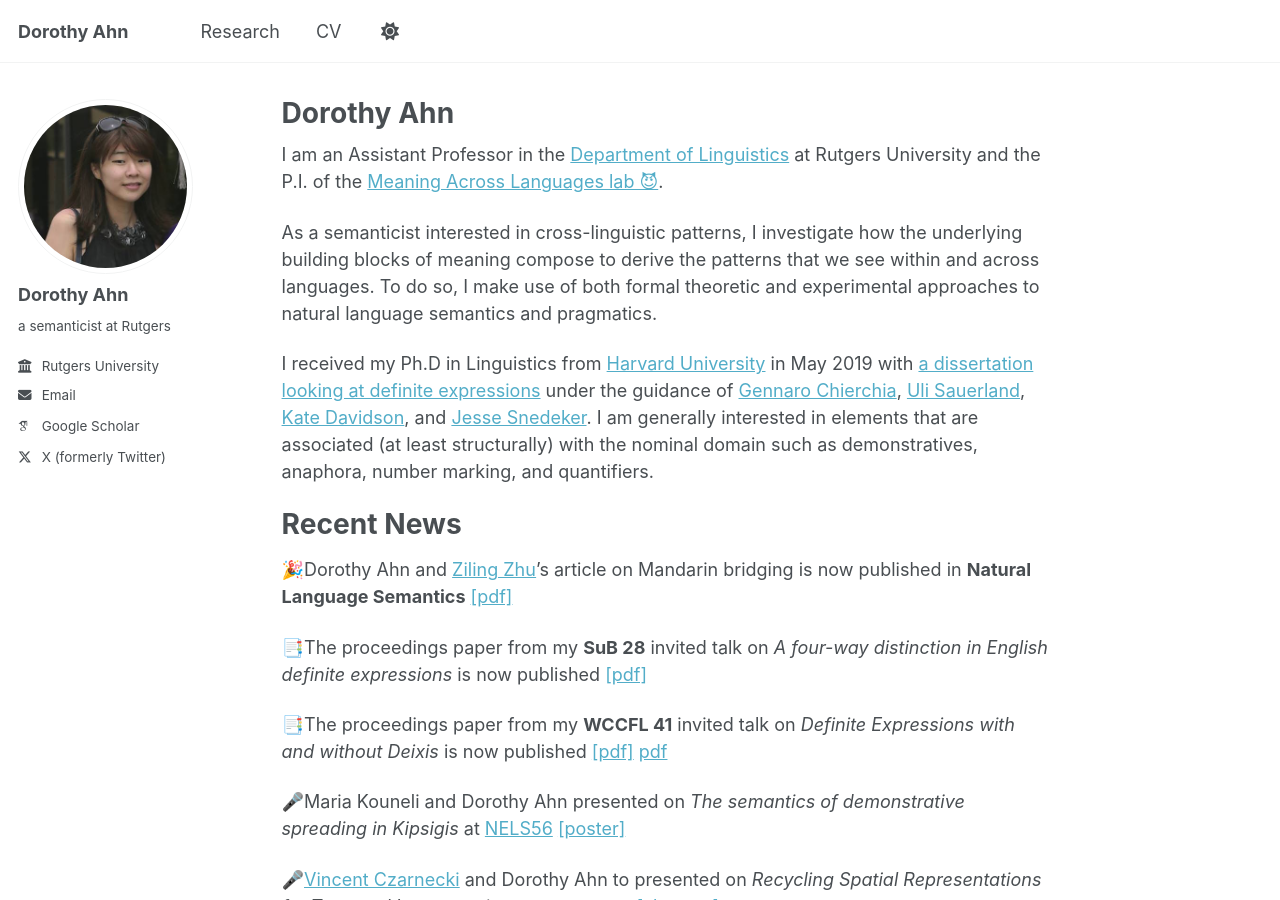
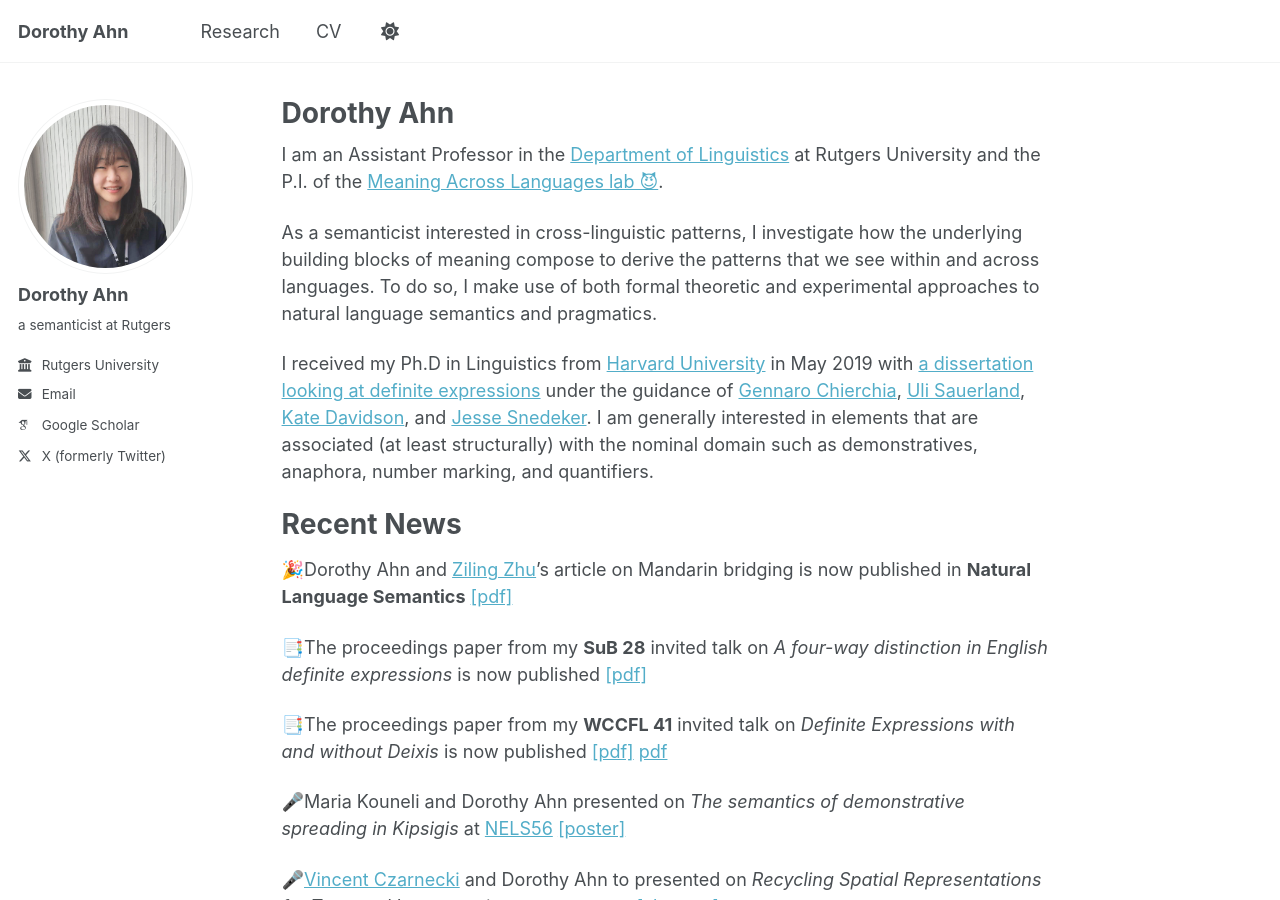
Before and after one commit to doroahn/doroahn.github.io, a Jekyll site: the page built from _pages/about.md, in a window 1280 px wide and 900 px high. Built offline with Jekyll 4.4.1, drawn with Linux system fonts in a browser that asks for light colours; some web fonts are replaced.

Commit message:
Update _config.yml

```diff
--- a/_config.yml
+++ b/_config.yml
@@ -22,7 +22,7 @@ repository               : #"academicpages/academicpages.github.io"
 #               Additional customization can be done by editing /_includes/author-profile.html
 author:
   # Biographic information
-  avatar           : "mugshot2.jpg"
+  avatar           : "IMG_8284.jpg"
   name             : "Dorothy Ahn"
   pronouns         : # example: "she/her"
   bio              : "a semanticist at Rutgers"
```
